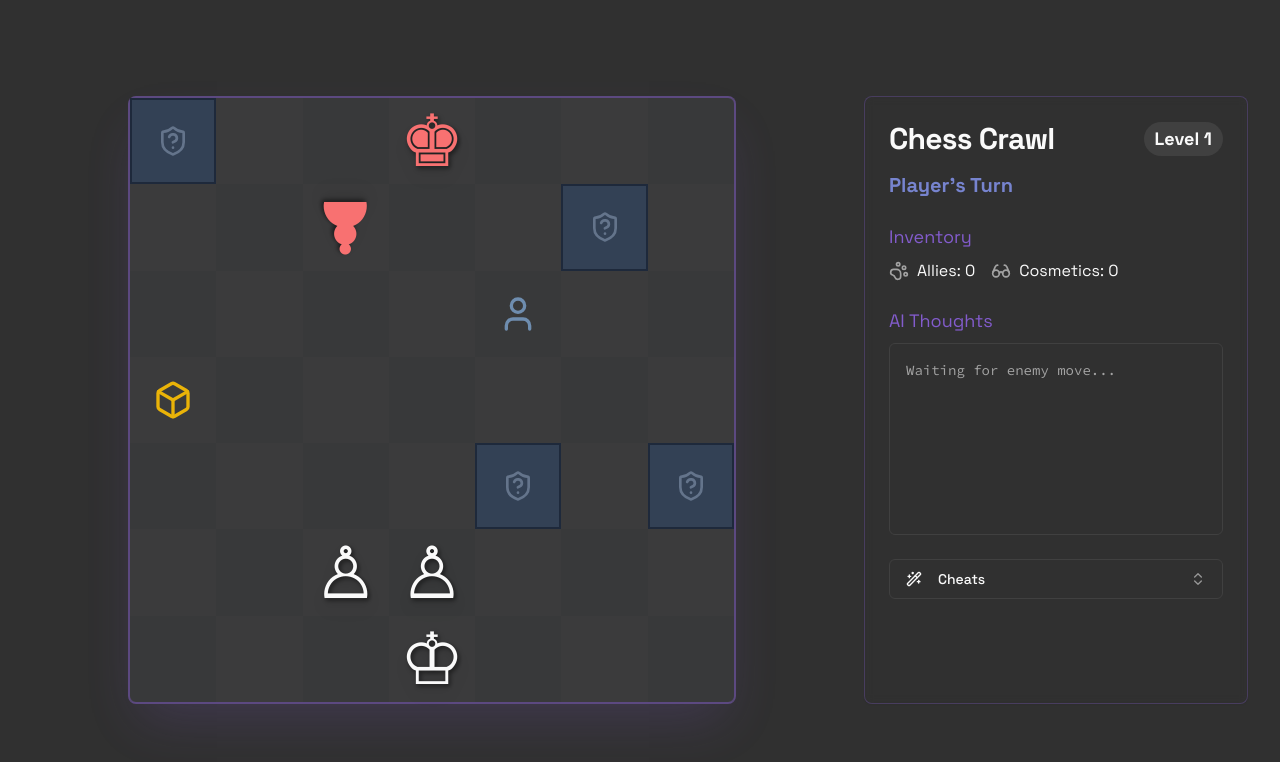
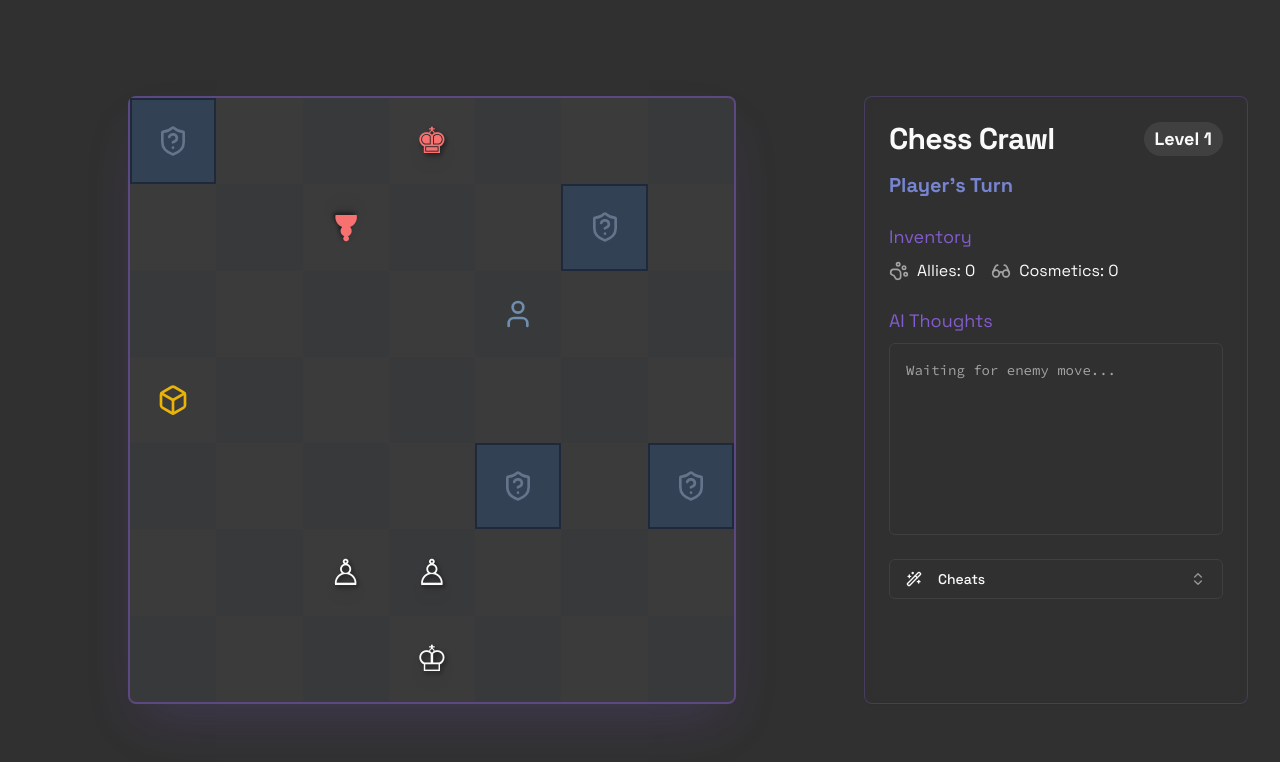
Before and after one commit to denys-experiments/chess-crawl-ai, a Next.js app: page / in a window 1280 px wide. Shown: the top 762 px of the page. Built offline with nearby package versions, Linux system fonts and the light colour scheme.

Commit message:
I want the board to be able to display at least 8x8 squares even on the

```diff
--- a/src/components/game/board.tsx
+++ b/src/components/game/board.tsx
@@ -59,7 +59,7 @@ export function GameBoard({ board, onTileClick, selectedPiece, availableMoves }:
 
   const height = board.length;
   const width = board[0].length;
-  const cellSizeRem = 5;
+  const cellSizeRem = 2.5;
   const isLargeBoard = (width * height) > 72;
 
   return (
--- a/src/components/game/piece.tsx
+++ b/src/components/game/piece.tsx
@@ -37,7 +37,7 @@ export function GamePiece({ piece, size = 'lg' }: PieceProps) {
 
     let emoji = '';
     let classes = 'absolute';
-    const sizeClass = size === 'lg' ? 'text-2xl md:text-3xl' : 'text-xl';
+    const sizeClass = size === 'lg' ? 'text-lg' : 'text-base';
 
     switch (piece.cosmetic) {
         case 'sunglasses':
@@ -80,7 +80,7 @@ export function GamePiece({ piece, size = 'lg' }: PieceProps) {
       <span
         className={cn(
           'drop-shadow-lg transition-transform duration-300',
-          size === 'lg' ? 'text-6xl md:text-7xl' : 'text-4xl',
+          size === 'lg' ? 'text-4xl' : 'text-3xl',
           {
             'text-foreground': piece.color === 'white',
             'text-red-400': piece.color === 'black',
--- a/src/components/game/tile.tsx
+++ b/src/components/game/tile.tsx
@@ -28,9 +28,9 @@ export function Tile({ tile, position, onClick, isSelected, isAvailableMove }: T
           </div>
         );
       case 'chest':
-        return <Box className="w-10 h-10 text-yellow-500" />;
+        return <Box className="w-8 h-8 text-yellow-500" />;
       case 'sleeping_ally':
-        return <User className="w-10 h-10 text-blue-300 opacity-60" />;
+        return <User className="w-8 h-8 text-blue-300 opacity-60" />;
       default:
         return null;
     }
```
